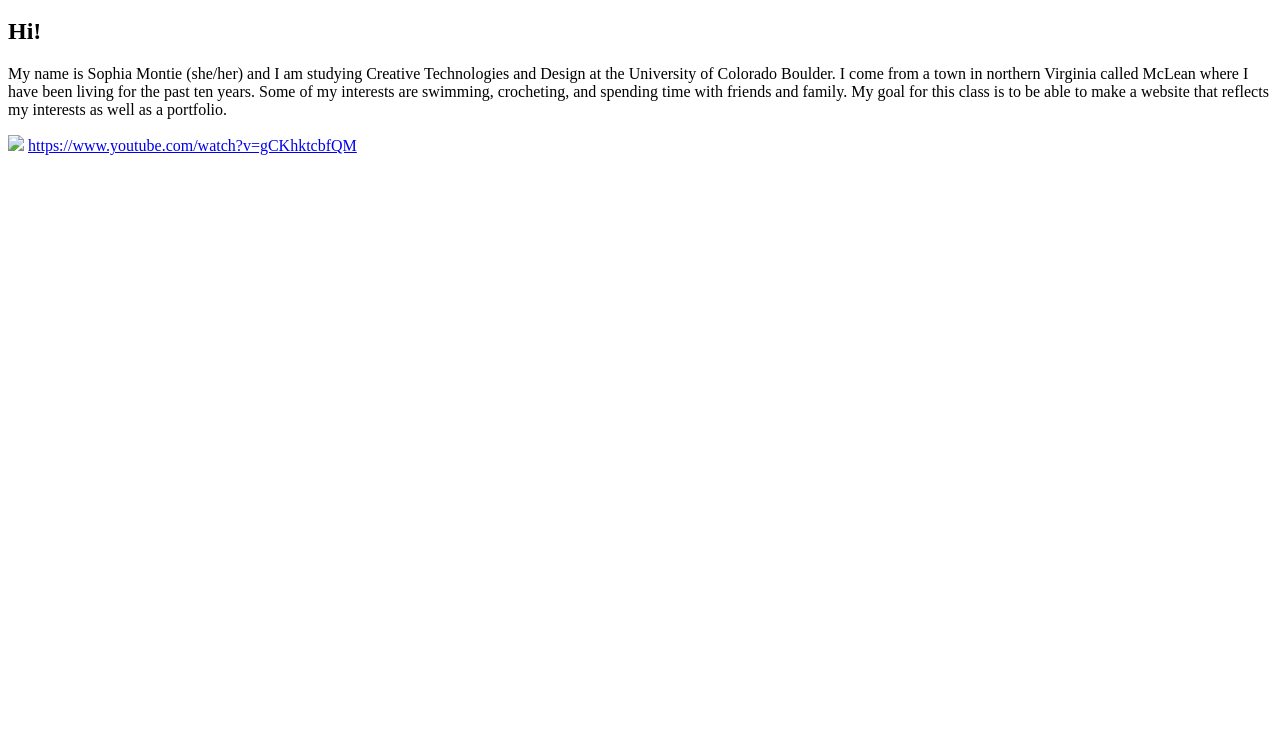
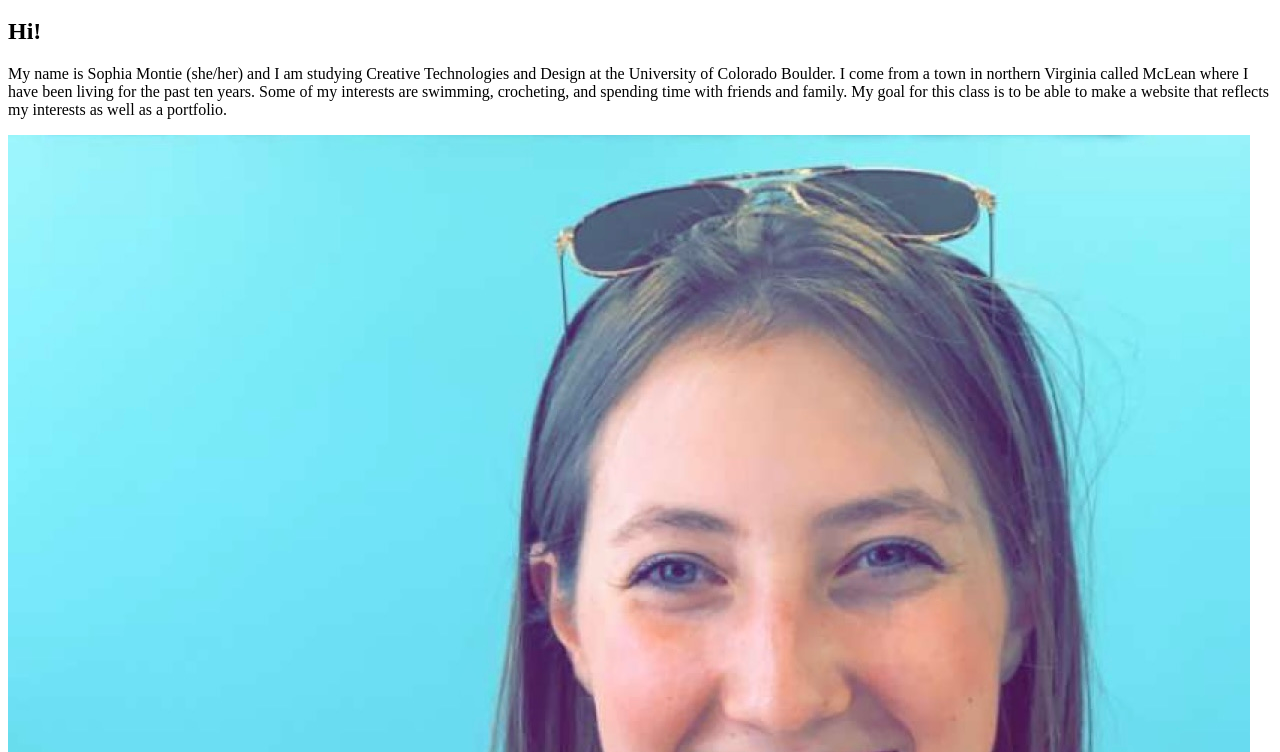
Before and after one commit to somo2003/somo2003.github.io, a plain HTML site: page index.html in a window 1280 px wide. Shown: the part 48-800 px from the top of the page. Drawn offline with Linux system fonts and the light colour scheme.

Commit message:
changed sophia.jpg

```diff
--- a/index.html
+++ b/index.html
@@ -11,7 +11,7 @@
             reflects my interests as well as a portfolio.
         </p>
 
-        <img src= "sophia.jpg">
+        <img src= "./img/sophia.jpg">
         <a href="PATH">https://www.youtube.com/watch?v=gCKhktcbfQM</a>
     </body>
 </html>
```
